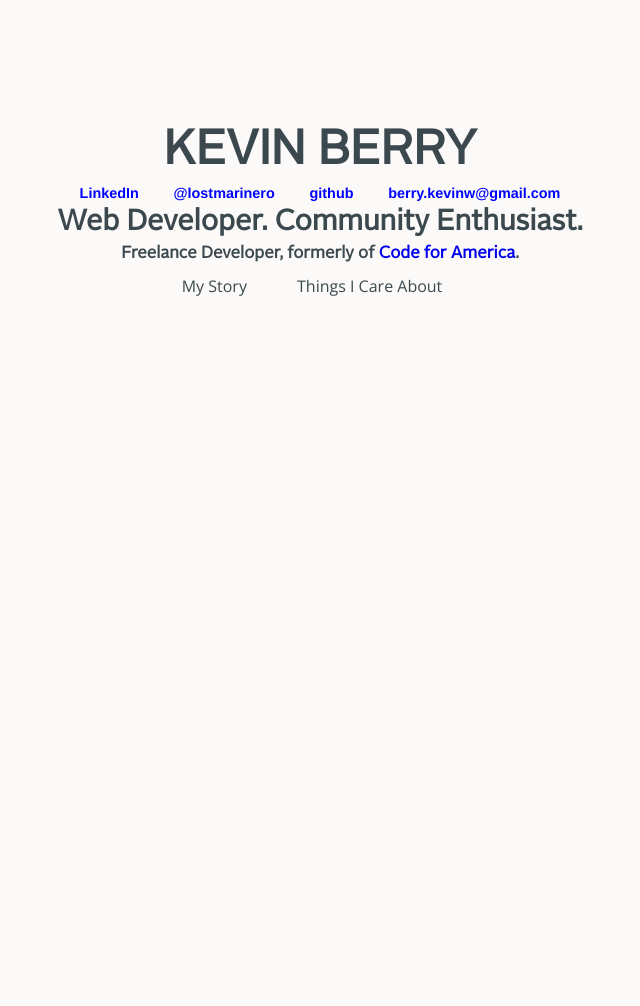
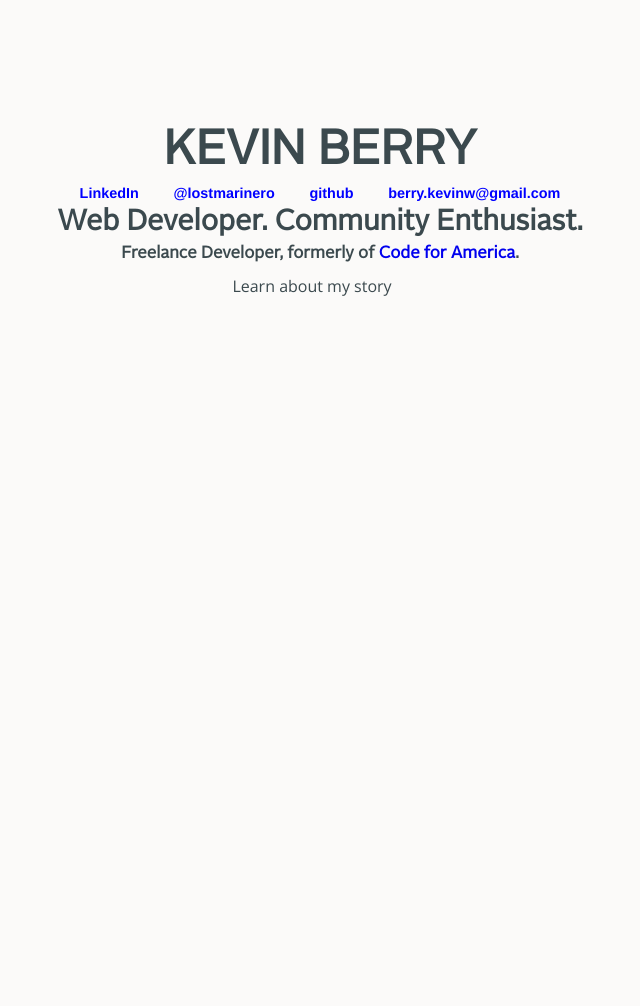
Before and after one commit to kbsail/kbsail-kbsail.github.io, a Jekyll site: the page built from index.html, in a window 1280 px wide. Shown: the whole page, without its empty margins (320-960 px from the left). Built offline with Jekyll 4.4.1, drawn with Linux system fonts in a browser that asks for light colours; Markdown is read by kramdown in place of the engine named in the settings.

Commit message:
updated my layout

```diff
--- a/_includes/sections.html
+++ b/_includes/sections.html
@@ -5,10 +5,7 @@
 
 <div class="tab-container">
   <ul class="tabs">
-    <li data-section="#tab1">My Story</li>
-    <!-- <li data-section="#tab2">Recent Projects</li> -->
-    <li data-section="#tab3">Things I Care About</li>
-    <!-- <li data-section="#tab4">Skills</li> -->
+    <li data-section="#tab1">Learn about my story</li>
   </ul>
 </div>
 
```
